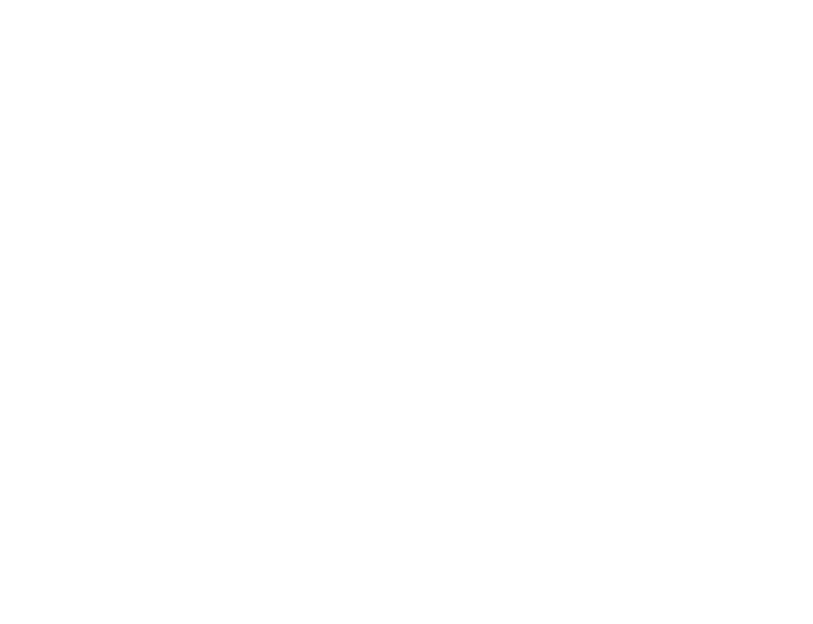
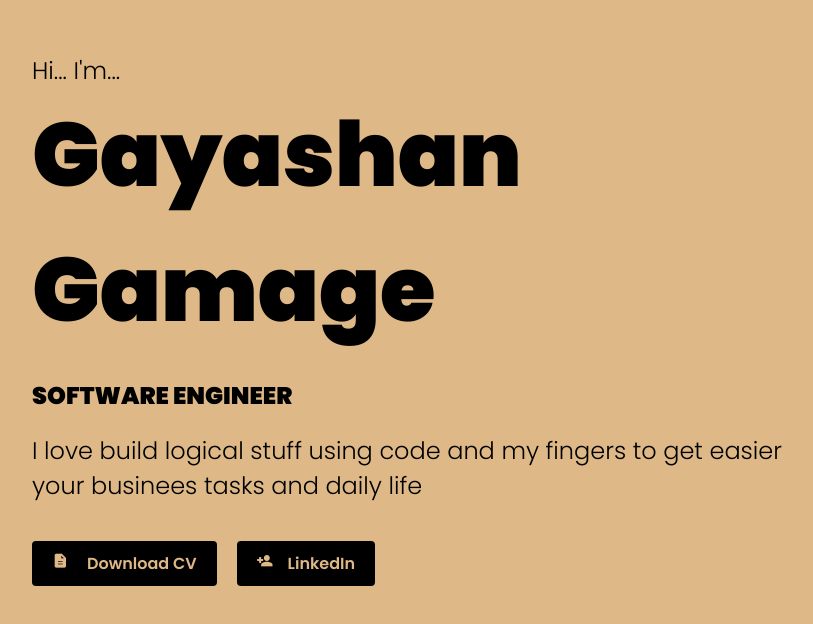
Before and after one commit to GayashanGamage/gayashanDev, a Vue app: page / in a window 1280 px wide. Before the commit this address had no page. Shown: the part 108-732 px from the top of the page, without its empty margins (224-1037 px from the left). Built offline with nearby package versions, Linux system fonts and the light colour scheme.

Commit message:
restructure site from scratch:

```diff
--- a/index.html
+++ b/index.html
@@ -2,7 +2,7 @@
 <html lang="en">
   <head>
     <meta charset="UTF-8" />
-    <link rel="icon" href="/favicon.ico" />
+    <link rel="icon" href="/gamage.ico" />
     <meta name="viewport" content="width=device-width, initial-scale=1.0" />
     <link
       rel="stylesheet"
@@ -12,7 +12,12 @@
     <style>
       @import url("https://fonts.googleapis.com/css2?family=Poppins:wght@100;300;600;900&display=swap");
     </style>
-    <title>Vite App</title>
+    <link
+      href="https://fonts.googleapis.com/icon?family=Material+Icons"
+      rel="stylesheet"
+    />
+
+    <title>Gayashan Gamage</title>
   </head>
   <body>
     <div id="app"></div>
--- a/src/App.vue
+++ b/src/App.vue
@@ -1,7 +1,35 @@
-<template></template>
+<template>
+  <div class="main-container">
+    <div class="sub-containers">
+      <introduction></introduction>
+    </div>
+    <!-- <div class="sub-containers"></div>
+    <div class="sub-containers"></div> -->
+  </div>
+</template>
 
 <script setup>
+import Introduction from "./components/Introduction.vue";
 name: "App";
 </script>
 
-<style></style>
+<style>
+* {
+  margin: auto 0px;
+  font-family: "Poppins", sans-serif;
+}
+
+.main-container {
+  background-color: burlywood;
+  width: auto;
+  height: 800px;
+  padding-top: 1px;
+}
+.sub-containers {
+  /* background-color: cornflowerblue; */
+  /* border: 1px solid black; */
+  width: 60%;
+  height: 400px;
+  margin: 160px auto;
+}
+</style>
--- /dev/null
+++ b/src/components/Introduction.vue
@@ -0,0 +1,58 @@
+<template>
+  <div>
+    <p class="intro-description">Hi... I'm...</p>
+    <h1 class="intro-name">Gayashan Gamage</h1>
+    <p class="intro-title">SOFTWARE ENGINEER</p>
+    <p class="intro-description">
+      I love build logical stuff using code and my fingers to get easier your
+      businees tasks and daily life
+    </p>
+    <div class="intro-button-div">
+      <button class="intro-button">
+        <span class="material-symbols-outlined"> description </span>Download CV
+      </button>
+      <button class="intro-button intro-button-linkedin">
+        <span class="material-symbols-outlined">person_add</span>LinkedIn
+      </button>
+    </div>
+  </div>
+</template>
+
+<script setup></script>
+
+<style scope>
+.intro-button-div {
+  margin-top: 5%;
+  display: flex;
+  /* justify-content: center; */
+}
+.intro-button {
+  padding: 10px 20px;
+  background-color: black;
+  color: burlywood;
+  border: 0px;
+  border-radius: 4px;
+  font-weight: 600;
+  font-size: 16px;
+}
+.intro-button-linkedin {
+  margin-left: 20px;
+}
+.intro-name {
+  font-size: 90px;
+  padding: 0 0 20px 0;
+}
+.intro-description {
+  font-size: 24px;
+  font-weight: 300;
+}
+.intro-title {
+  font-size: 24px;
+  font-weight: 900;
+  padding: 0 0 20px 0;
+}
+.material-symbols-outlined {
+  font-family: "Material Icons";
+  margin-right: 15px;
+}
+</style>
```
Also changed, not shown: 2 other files (tests, documents, lock files or other folders).
